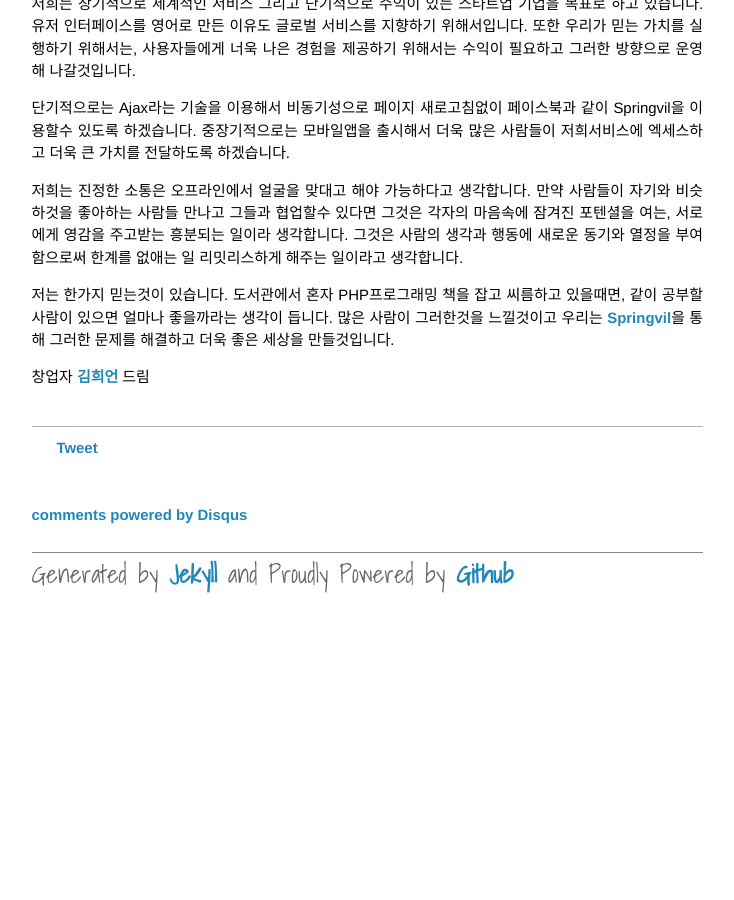
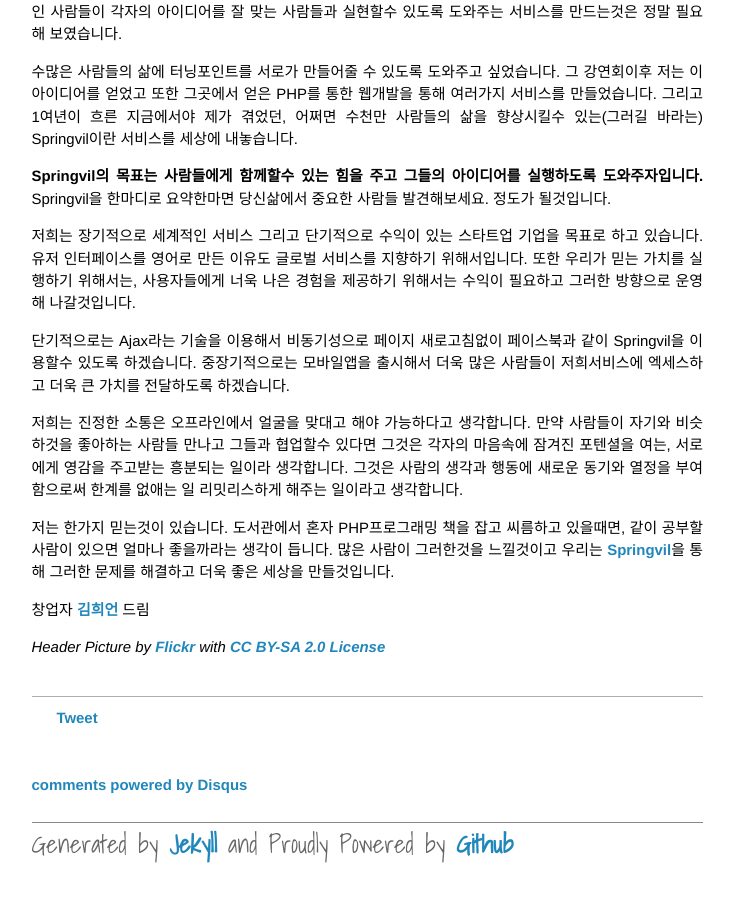
Before and after one commit to Gorski4123/openhiun.github.com, a Jekyll site: the page built from _posts/2013-11-29-next-wave.md, in a window 1280 px wide and 900 px high, scrolled down 1911 px. Shown: the whole window, without its empty margins (161-895 px from the left). Built offline with Jekyll 4.4.1, drawn with Linux system fonts in a browser that asks for light colours; Markdown is read by kramdown in place of the engine named in the settings; comment, search, counter and statistics services are not loaded; before the commit the page ends 2541 px from its top, so only the background shows below that.

Commit message:
Update 2013-11-29-next-wave.md

```diff
--- a/_posts/2013-11-29-next-wave.md
+++ b/_posts/2013-11-29-next-wave.md
@@ -4,6 +4,7 @@
 date:   2013-11-29 21:46:30
 categories: e
 permalink: /next-wave
+image: http://farm4.staticflickr.com/3718/11310049033_ff8ec415e6_o.jpg
 ---
 
 Dears Users.
@@ -60,6 +61,8 @@
 
 <p style="margin-left:auto; margin-right:0px;">창업자 <a href="http://www.facebook.com/openhiun">김희언</a> 드림</p>
 
+*Header Picture by <a href="http://www.flickr.com/photos/termie/9730817623">Flickr</a> with <a href="http://creativecommons.org/licenses/by-sa/2.0/">CC BY-SA 2.0 License</a>*
+
 [sv]: https://www.springvil.com
 [visang]: https://www.visang.org
 [ksia]: https://www.smartksia.org
```
